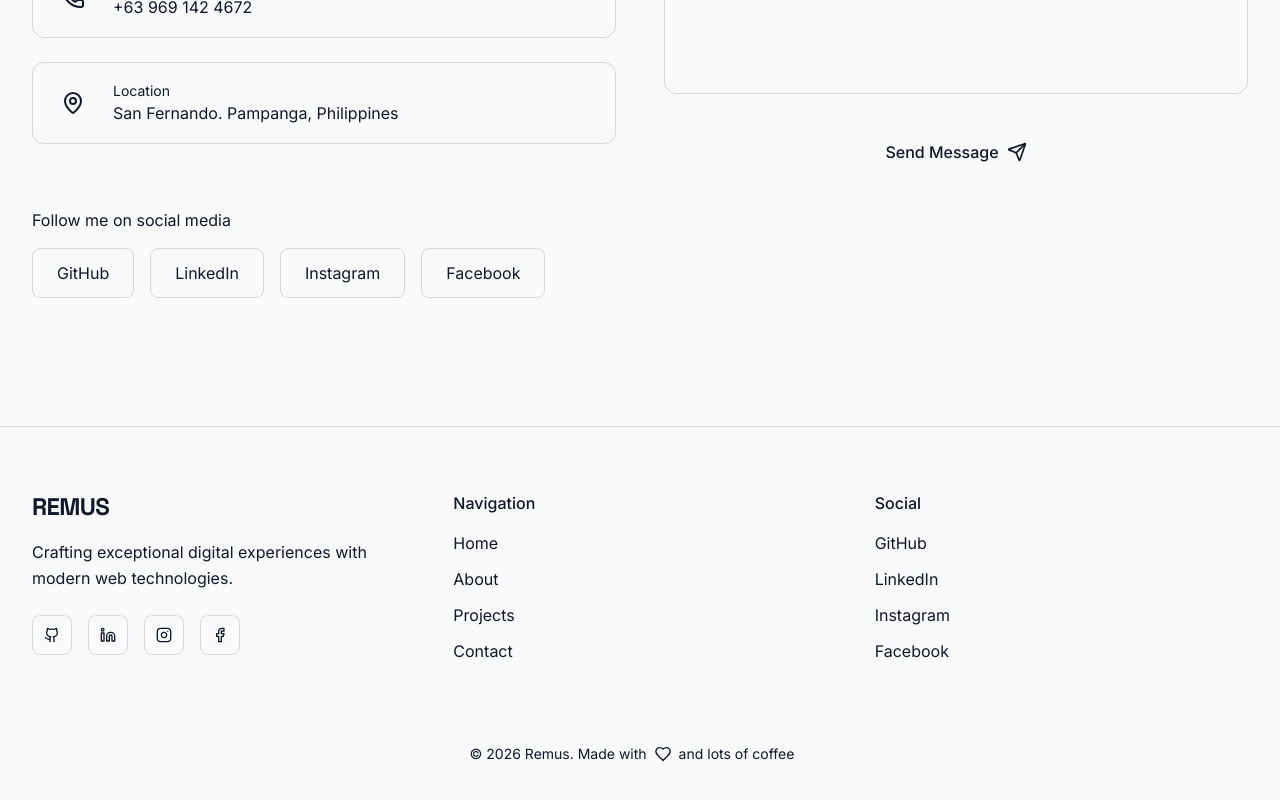
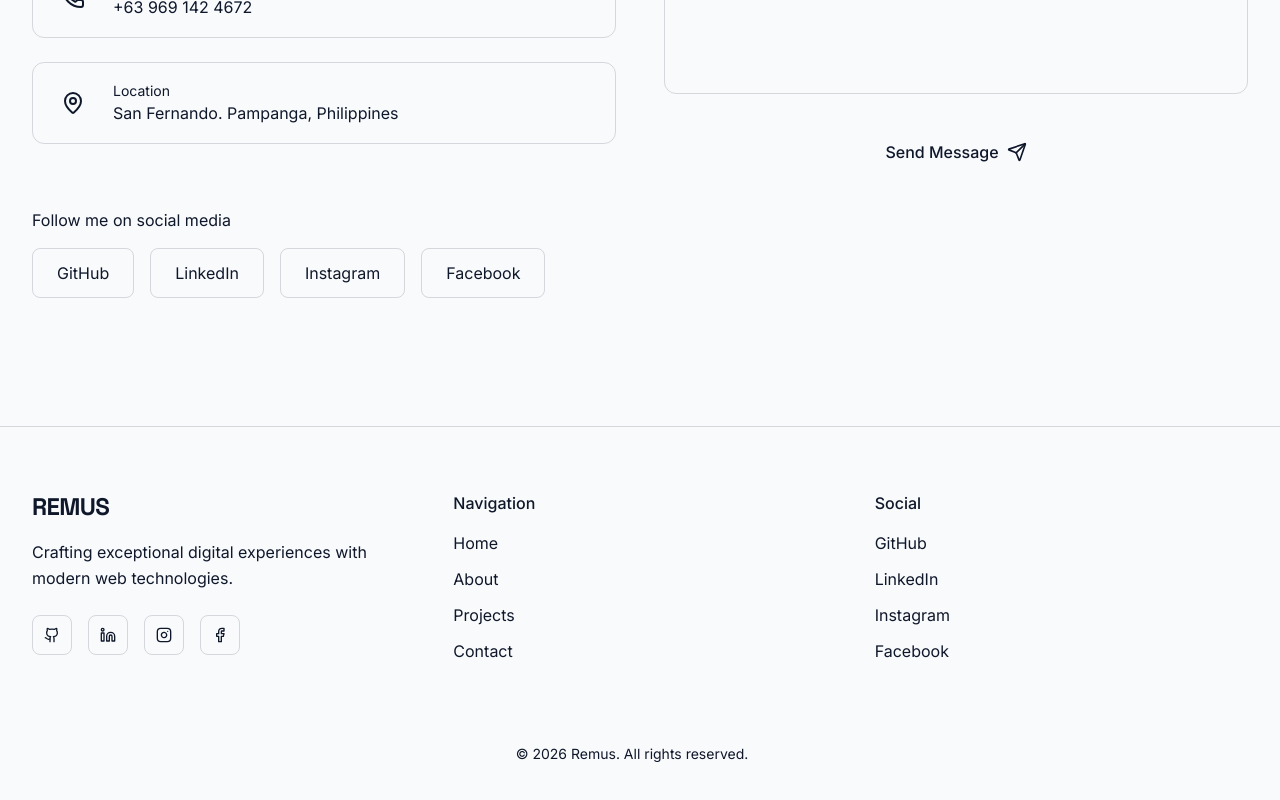
Before and after one commit to Weayabo/Weayabo.github.io, a React (Vite) app: page / in a window 1280 px wide. Shown: the part 5146-5946 px from the top of the page. Built offline with nearby package versions, Linux system fonts and the light colour scheme.

Commit message:
hide cursor in mobile resoolution and fix footer

```diff
--- a/src/app/App.tsx
+++ b/src/app/App.tsx
@@ -9,11 +9,8 @@ import { TriCursor } from "@/app/components/cursor";
 
 export default function App() {
   return (
-    <div className="relative min-h-screen bg-background overflow-x-hidden cursor-none">
-      {/* Navigation */}
+    <div className="relative min-h-screen bg-background overflow-x-hidden md:cursor-none">
       <Navigation />
-
-      {/* Main Content */}
       <main>
         <HeroSection />
         <AboutSection />
@@ -21,16 +18,16 @@ export default function App() {
         <SkillsSection />
         <ContactSection />
       </main>
-
-      {/* Footer */}
       <Footer />
-
-      {/* Global Decorative Elements */}
       <div className="fixed inset-0 pointer-events-none overflow-hidden z-0">
         <div className="absolute top-0 left-0 w-full h-full bg-[radial-gradient(circle_at_50%_50%,rgba(0,217,255,0.03),transparent_50%)]" />
         <div className="absolute top-1/2 left-1/2 -translate-x-1/2 -translate-y-1/2 w-[800px] h-[800px] bg-[radial-gradient(circle,rgba(167,139,250,0.05),transparent_70%)]" />
       </div>
-      <TriCursor />
+
+      {/* Only render custom cursor on desktop */}
+      <div className="hidden md:block">
+        <TriCursor />
+      </div>
     </div>
   );
 }
--- a/src/app/components/footer.tsx
+++ b/src/app/components/footer.tsx
@@ -149,16 +149,7 @@ export function Footer() {
             viewport={{ once: true }}
             className="text-foreground/60 text-sm flex items-center gap-2"
           >
-            © {currentYear} Remus. Made with{" "}
-            <motion.span
-              animate={{
-                scale: [1, 1.2, 1],
-              }}
-              transition={{ duration: 1, repeat: Infinity, ease: "easeInOut" }}
-            >
-              <Heart size={16} className="text-primary fill-primary" />
-            </motion.span>
-            and lots of coffee
+            © {currentYear} Remus. All rights reserved.
           </motion.p>
 
           <motion.div
@@ -167,18 +158,6 @@ export function Footer() {
             viewport={{ once: true }}
             className="flex items-center gap-6 text-sm text-foreground/60"
           >
-            {/* <a
-              href="#"
-              className="hover:text-primary transition-colors duration-300"
-            >
-              Privacy Policy
-            </a>
-            <a
-              href="#"
-              className="hover:text-primary transition-colors duration-300"
-            >
-              Terms of Service
-            </a> */}
           </motion.div>
         </div>
       </div>
```
